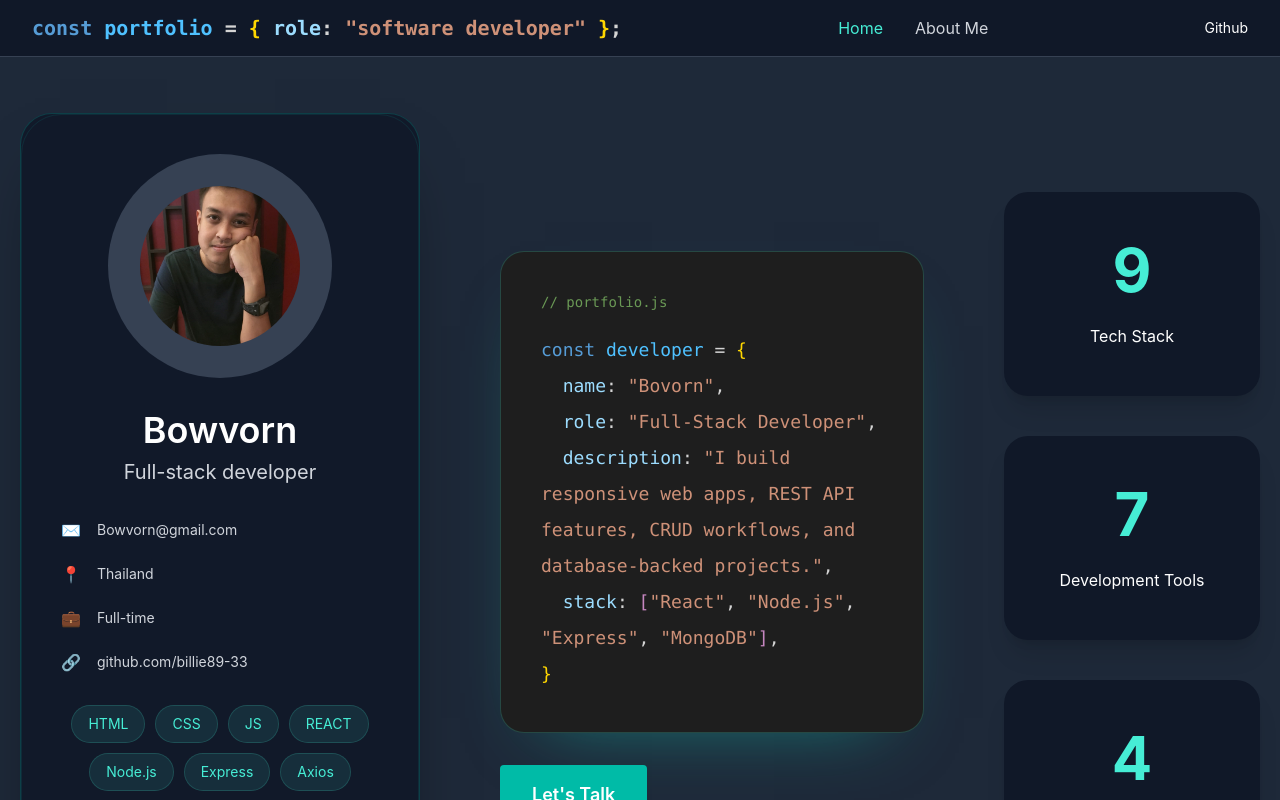
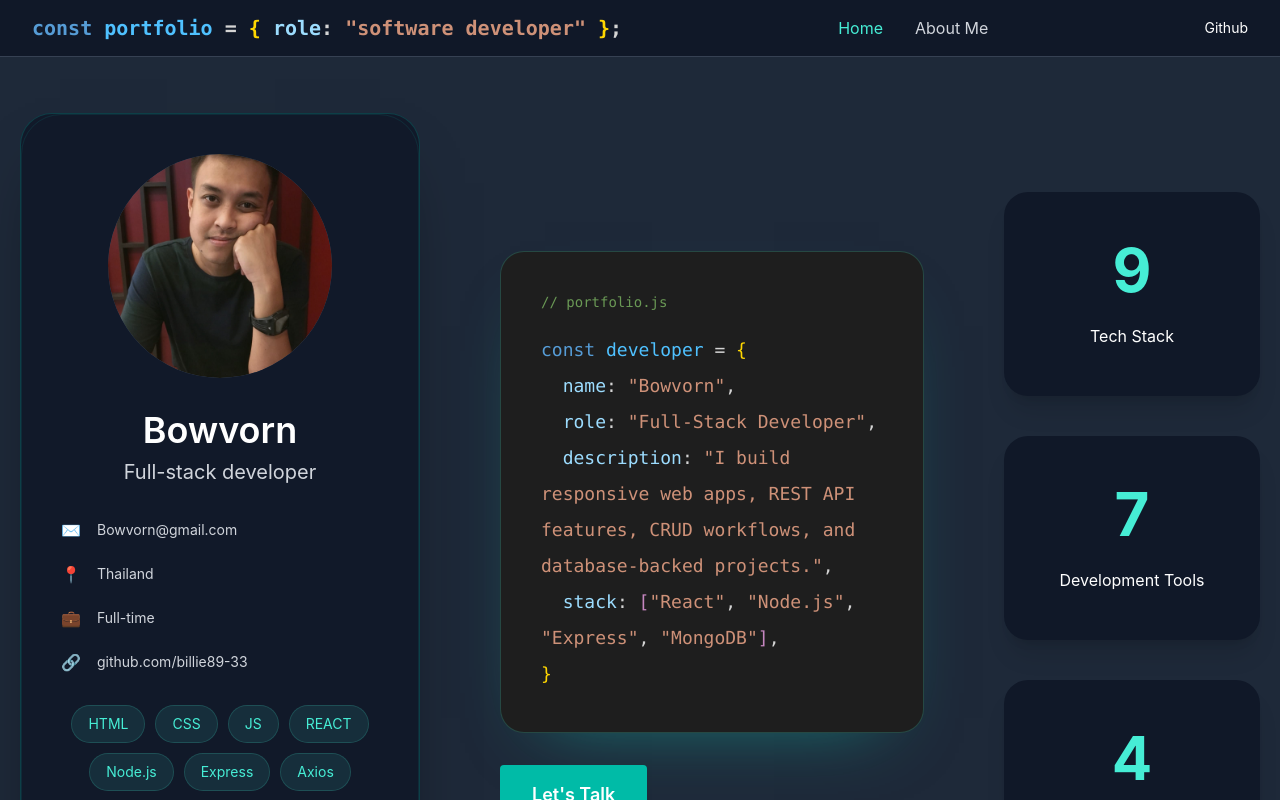
Before and after one commit to billie89-33/Portfolio, a React (Vite) app: page / in a window 1280 px wide. Shown: the top 800 px of the page. Built offline with nearby package versions, Linux system fonts and the light colour scheme.

Commit message:
style: make avatar image fill the circle container

```diff
--- a/src/components/features/Home/HeroBanner.jsx
+++ b/src/components/features/Home/HeroBanner.jsx
@@ -7,8 +7,8 @@ export default function HeroBanner() {
       <div className="mx-auto flex w-full max-w-[1400px] flex-col items-center justify-center gap-8 px-4 py-10 text-white sm:px-5 sm:py-14 lg:gap-12 xl:flex-row xl:gap-20">
         <div className="relative flex w-full max-w-[400px] flex-col items-center rounded-[2rem] border border-teal-400/20 bg-gray-900/90 p-6 shadow-[0_30px_70px_-40px_rgba(0,0,0,0.8)] sm:p-10">
           <div className="pointer-events-none absolute inset-0 rounded-[2.5rem] border border-teal-400/10" />
-          <div className="relative mb-6 flex h-40 w-40 items-center justify-center rounded-full bg-gray-700 sm:mb-8 sm:h-56 sm:w-56">
-            <img src={avatarImg} alt="Bovorn avatar" className="h-28 w-28 rounded-full object-cover sm:h-40 sm:w-40" />
+          <div className="relative mb-6 flex h-40 w-40 items-center justify-center rounded-full bg-gray-700 sm:mb-8 sm:h-56 sm:w-56 overflow-hidden">
+            <img src={avatarImg} alt="Bovorn avatar" className="h-full w-full rounded-full object-cover" />
           </div>
           <h3 className="relative text-3xl font-semibold sm:text-4xl">Bowvorn</h3>
           <p className="relative mb-6 mt-2 text-lg text-gray-300 sm:mb-8 sm:text-xl">Full-stack developer</p>
@@ -67,7 +67,7 @@ export default function HeroBanner() {
                 {'\n  '}
                 <span className="text-[#9cdcfe]">name</span>
                 <span className="text-[#d4d4d4]">: </span>
-                <span className="text-[#ce9178]">&quot;Bovorn&quot;</span>
+                <span className="text-[#ce9178]">&quot;Bowvorn&quot;</span>
                 <span className="text-[#d4d4d4]">,</span>
                 {'\n  '}
                 <span className="text-[#9cdcfe]">role</span>
```
